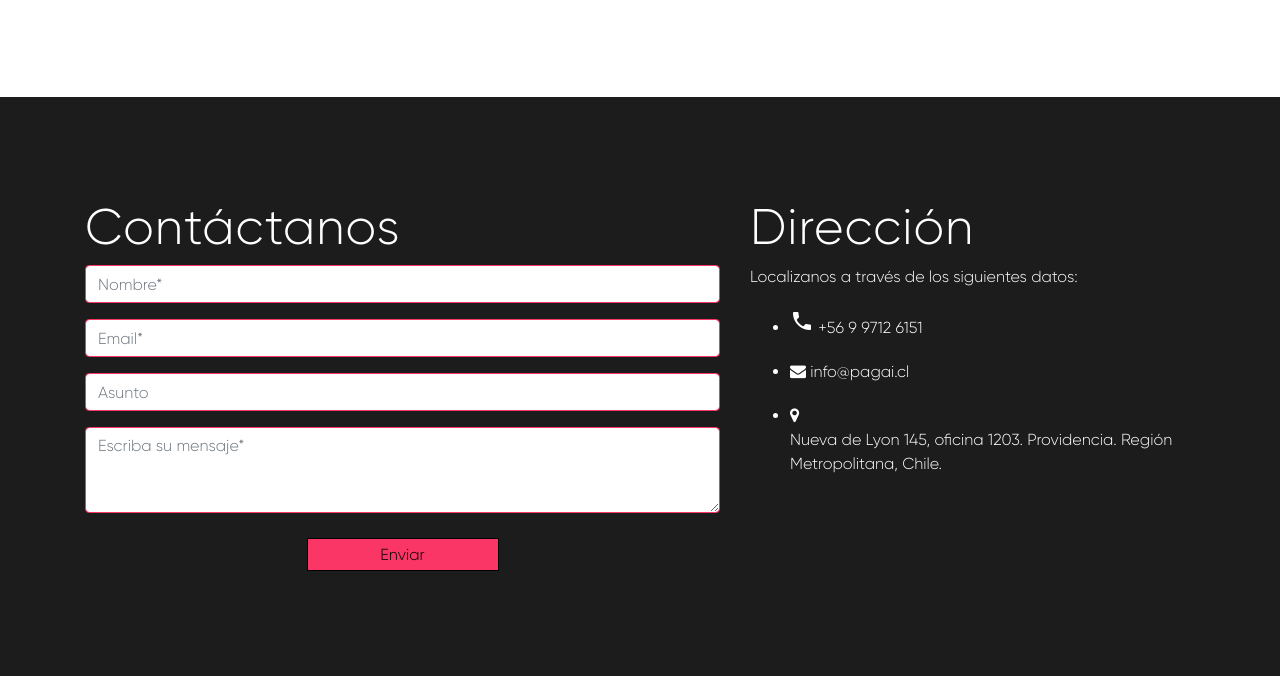
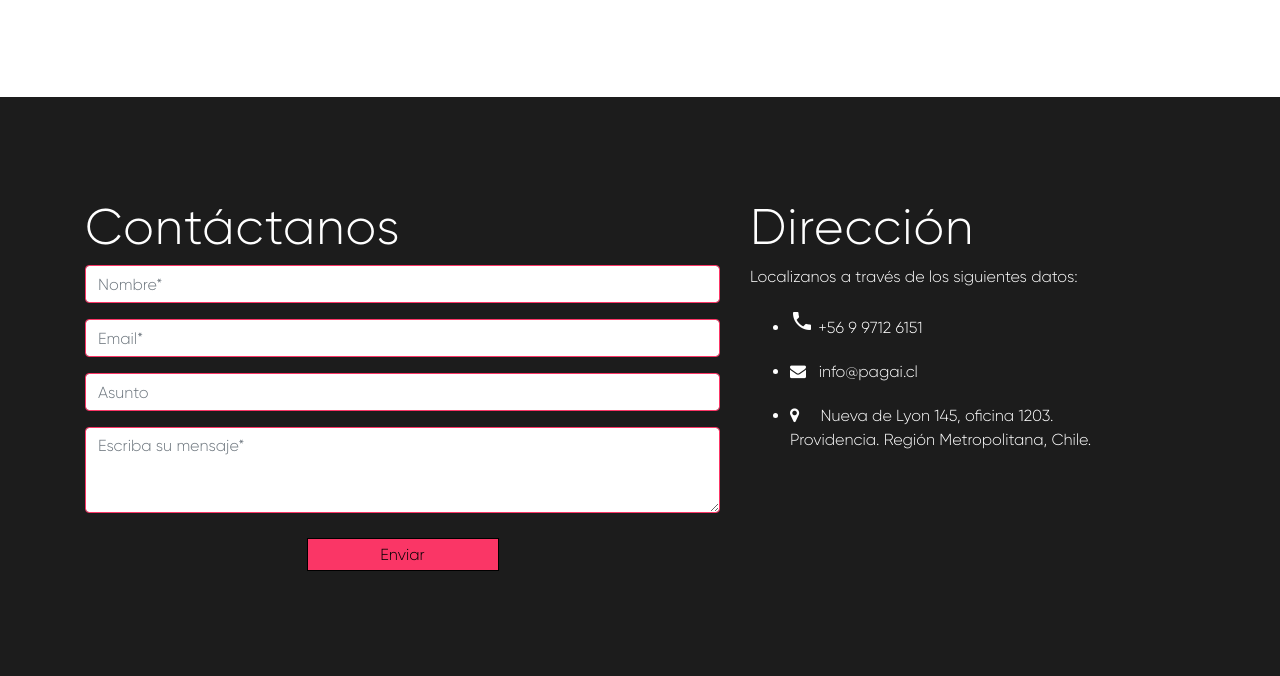
Before and after one commit to jcellomarcano/pagai, a website with bundled scripts: page index.html in a window 1280 px wide. Shown: the part 3804-4480 px from the top of the page. Built offline with nearby package versions, Linux system fonts and the light colour scheme; a web font is replaced by a local one.

Commit message:
Contacto

```diff
--- a/index.html
+++ b/index.html
@@ -348,17 +348,18 @@
                                   </li>
                                   <li class="email-address">
                                       <i class="fa fa-envelope"></i>
+                                      &nbsp;
                                     <div class="info-details dsp-tc contact-icon">
-                                        <p >info@pagai.cl</p>
+                                      <p>info@pagai.cl</p>
                                     </div>
                                   </li>
                                   <li class="address">
                                       <i class="fa fa-map-marker"></i>
-                                    <div class="info-details dsp-tc contact-icon">
-                                        <p>Nueva de Lyon 145, oficina 1203.
+                                        &nbsp; &nbsp;
+                                        <span>Nueva de Lyon 145, oficina 1203. <br>
                                           Providencia. Región Metropolitana, Chile.
-                                        </p>
-                                    </div>
+                                        </span>
+
                                   </li>
                                 </ul>
                             </div>
```
